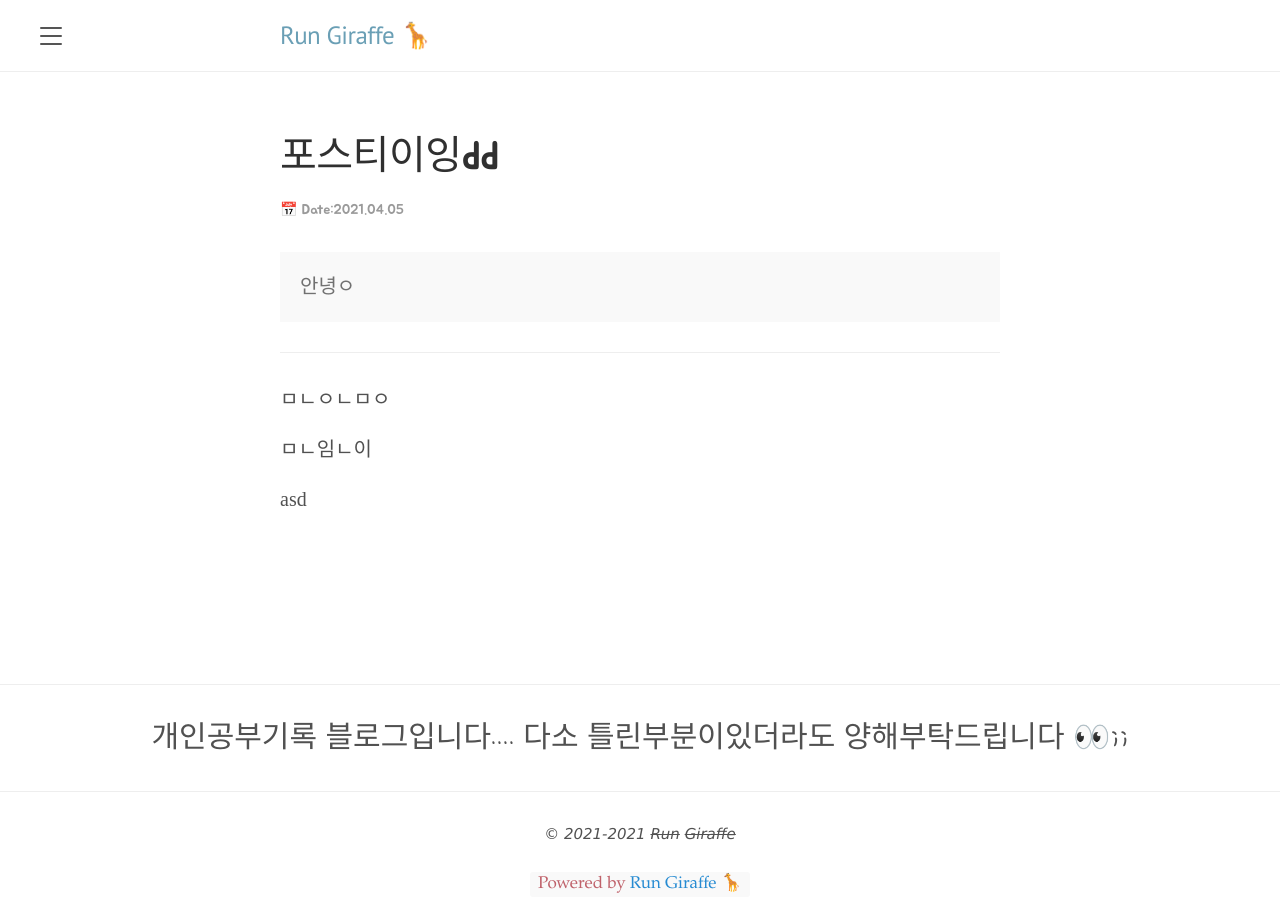
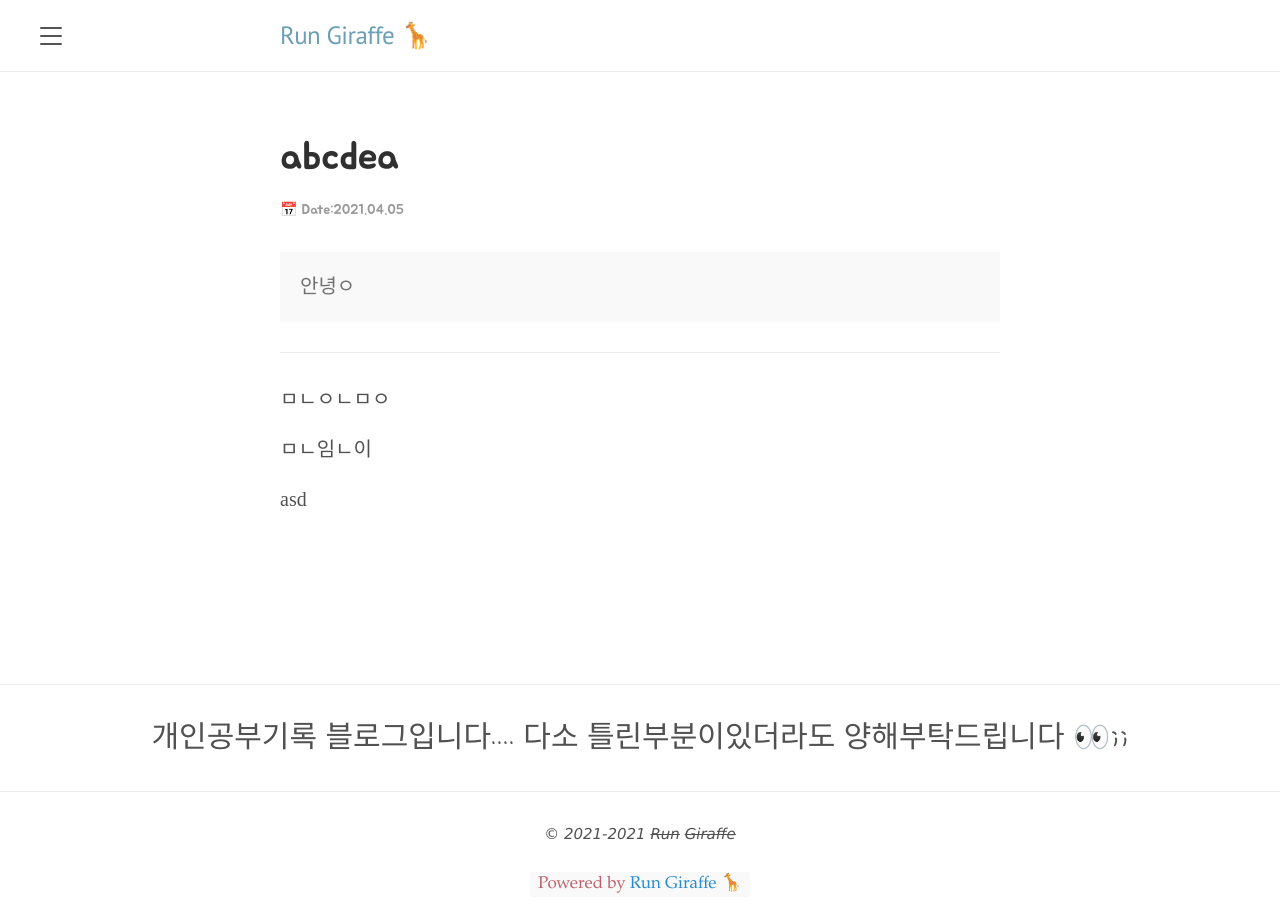
Before and after one commit to froggy0m0/froggy0m0.github.io, a Jekyll site: the page built from _posts/Python/2021-04-05-post3.md, in a window 1280 px wide. Built offline with Jekyll 4.4.1, drawn with Linux system fonts in a browser that asks for light colours.

Commit message:
Update 2021-04-05-post3.md

```diff
--- a/_posts/Python/2021-04-05-post3.md
+++ b/_posts/Python/2021-04-05-post3.md
@@ -1,6 +1,6 @@
 ---
 layout: post
-title: 포스티이잉dd
+title: abcdea
 categories: Python
 message: 안녕ㅇ
 ---
```
